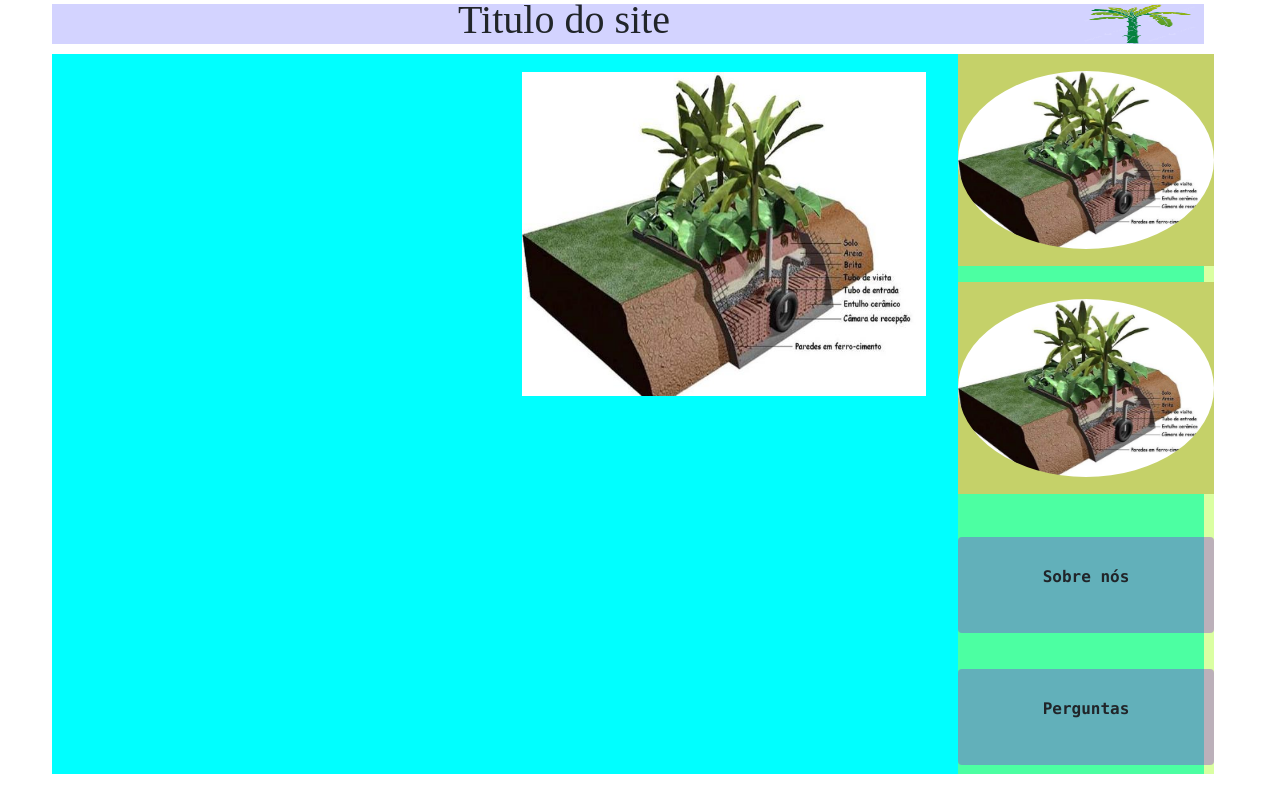
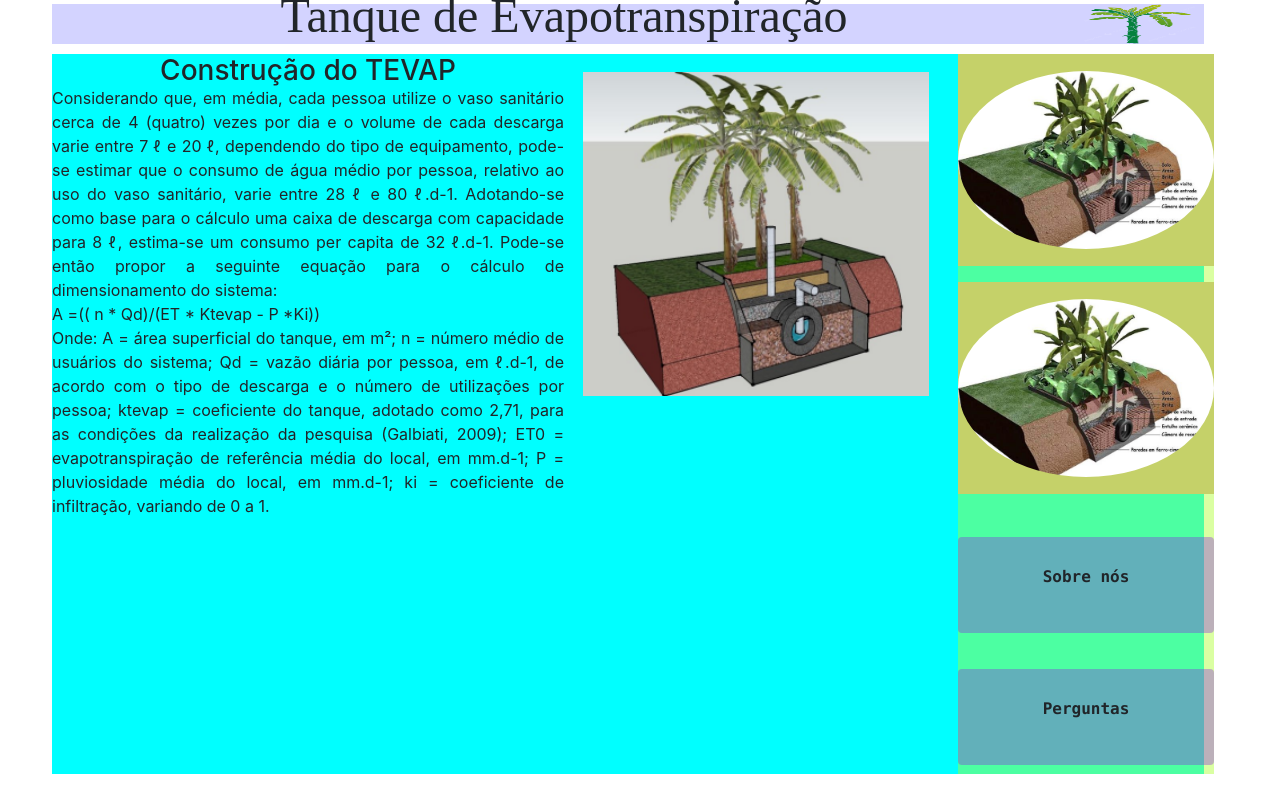
Before and after one commit to matheuspretes/EcoSaneamento, a plain HTML site: page modelo1.html in a window 1280 px wide. Drawn offline with Linux system fonts and the light colour scheme.

Commit message:
mudancas em ambos html

```diff
--- a/modelo1.html
+++ b/modelo1.html
@@ -12,9 +12,10 @@
     <div id="container" class="p-1">
         <div id="cabecalho" class="d-flex flex-row justify-items-space-around"
             style="background-color:rgba(0, 0, 255, 0.171); width: 90vw; height: 5vh;">
-            <div id="titulo" style="width: 80vw; height: 5vh;  font-family: 'Times New Roman', Times, serif;"
+            <div id="titulo"
+                style="width: 80vw; height: 5vh;  font-family: 'Times New Roman', Times, serif; font-size: 3rem;"
                 class="d-flex align-items-center justify-content-center">
-                <h1>Titulo do site</h1>
+                <p> Tanque de Evapotranspiração</p>
             </div>
             <div id="logo" style="width: 10vw; height: 5v;">
                 <img src="imagens/bananeira.png" style="width: 100%; height: 100%;">
@@ -24,16 +25,41 @@
         <div id="corpo" style="background-color: aqua; width: 90vw; height: 90vh;" class="d-flex flex-row">
             <div id="conteudo" style="background-color: aqua; width: 70vw; height: 90vh">
                 <div id="parteCima" class="d-flex flex-row" style="width: 70vw; height: 45vh;">
-                    <div id="texto1" class="d-flex " style="width: 35vw; height: 45vh;">
-                        <p class="text-justify" style="overflow: hidden;" ></p>
+                    <div id="texto1" class="d-flex flex-column" style="width: 40vw; height: 45vh;">
+
+                        <h3 class="text-center" style="width: 40vw; height: 3vh;"> Construção do TEVAP</h5>
+                            <p class="text-justify" style="width: 40vw; height:  40vh;">
+                                Considerando que, em média, cada pessoa utilize o vaso sanitário cerca de 4
+                                (quatro) vezes por dia e o volume de cada descarga varie entre 7 ℓ e 20 ℓ, dependendo do
+                                tipo de equipamento, pode-se estimar que o consumo de água médio por pessoa, relativo
+                                ao uso do vaso sanitário, varie entre 28 ℓ e 80 ℓ.d-1. Adotando-se como base para o
+                                cálculo uma caixa de descarga com capacidade para 8 ℓ, estima-se um consumo per
+                                capita de 32 ℓ.d-1. Pode-se então propor a seguinte equação para o cálculo de
+                                dimensionamento do sistema: <br>
+                                A =(( n * Qd)/(ET * Ktevap - P *Ki)) <br>
+                                Onde:
+                                A = área superficial do tanque, em m²;
+                                n = número médio de usuários do sistema;
+                                Qd = vazão diária por pessoa, em ℓ.d-1, de acordo com o tipo de descarga e o número de
+                                utilizações por pessoa;
+                                ktevap = coeficiente do tanque, adotado como 2,71, para as condições da realização da
+                                pesquisa (Galbiati, 2009);
+                                ET0 = evapotranspiração de referência média do local, em mm.d-1;
+                                P = pluviosidade média do local, em mm.d-1;
+                                ki = coeficiente de infiltração, variando de 0 a 1.
+
+                            </p>
                     </div>
-                    <div id="imagemModelo" class="d-flex justify-content-center align-items-center" style="width: 35vw; height: 45vh;" >
-                        <img src="imagens/modelo1.png" style="width: 90%; height: 90%;">
+                    <div id="imagemModelo" class="d-flex justify-content-center align-items-center"
+                        style="width: 30vw; height: 45vh;">
+                        <img src="imagens/modelo1-imagem3.png" style="width: 90%; height: 90%;">
                     </div>
                 </div>
 
-                <div id="parteBaixo" style="width: 70vw; height: 45vh;">
+                <div id="parteBaixo" style="width: 70vw; height: 45vh; overflow: auto;">
+                    <p class="text-justify">
 
+                    </p>
                 </div>
             </div>
 
```
Also changed, not shown: index.html (+5 -5 lines).
